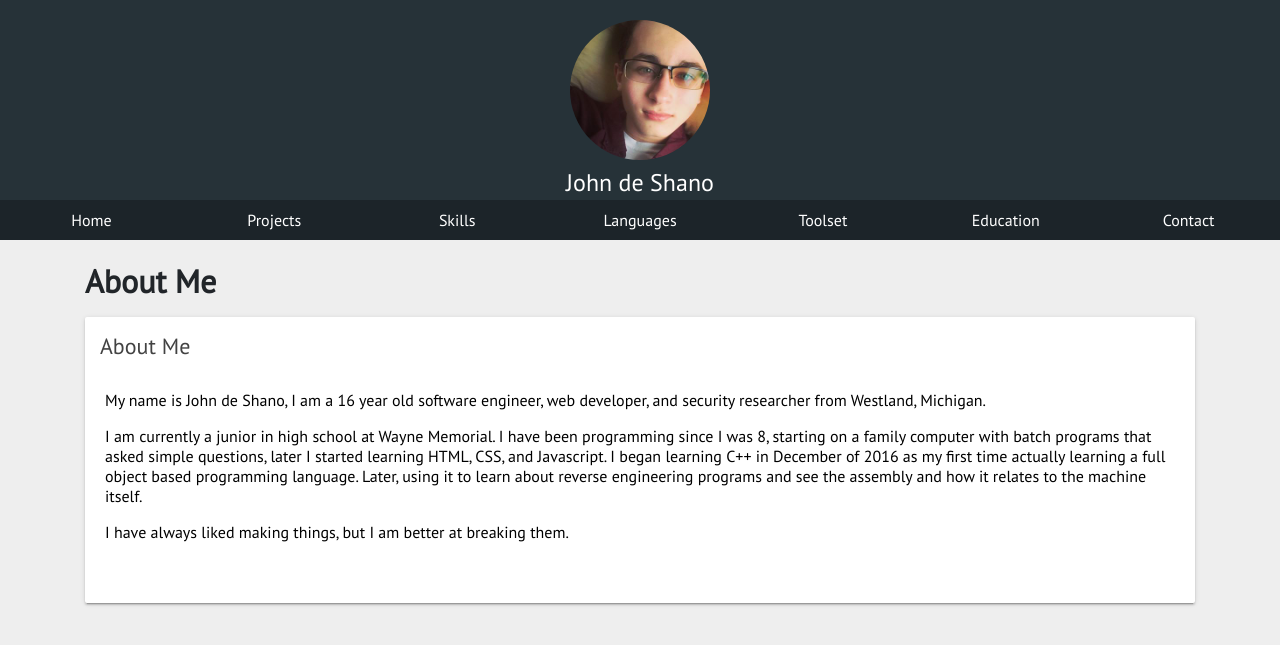
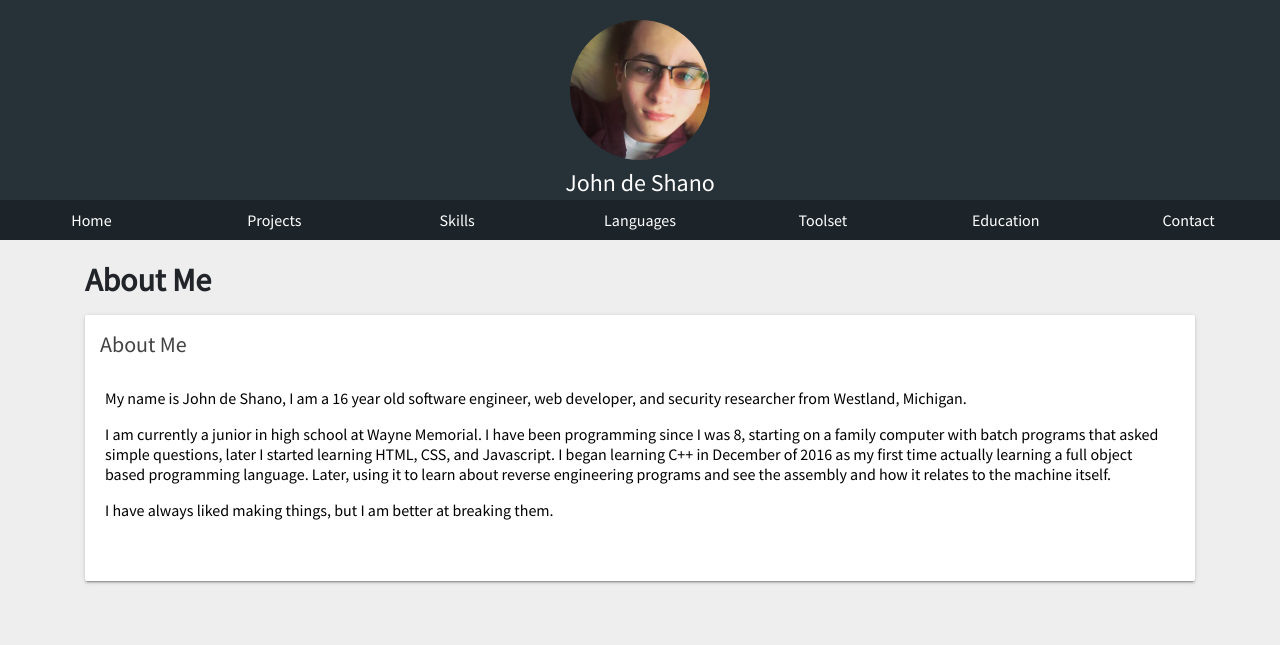
Before and after one commit to ebraptus/Portfolio, a Flask app: page / in a window 1280 px wide. Shown: the top 645 px of the page. Run offline with Flask 2, Linux system fonts and the light colour scheme; style sheets or scripts are compiled from the project's sources; some libraries are stand-ins or nearby versions.

Commit message:
Update that boi

```diff
--- a/Portfolio/static/css/master.css
+++ b/Portfolio/static/css/master.css
@@ -1,6 +1,6 @@
-@import url('https://fonts.googleapis.com/css?family=PT+Sans');
+@import url('https://fonts.googleapis.com/css?family=Source+Sans+Pro');
 body {
-  font-family: 'PT Sans', sans-serif;
+  font-family: 'Source Sans Pro', sans-serif;
   margin: 0;
   padding: 0;
   background-color: #EEE;
--- a/Portfolio/static/css/master.less
+++ b/Portfolio/static/css/master.less
@@ -1,10 +1,9 @@
-@import url('https://fonts.googleapis.com/css?family=PT+Sans');
+@import url('https://fonts.googleapis.com/css?family=Source+Sans+Pro');
 @main-color: #0288D1;
 @danger-color: #F44336;
 
 body{
-	//font-family: 'Roboto', sans-serif;
-	font-family: 'PT Sans', sans-serif;
+	font-family: 'Source Sans Pro', sans-serif;
 	margin: 0;
 	padding: 0;
 	background-color: #EEE;
```
